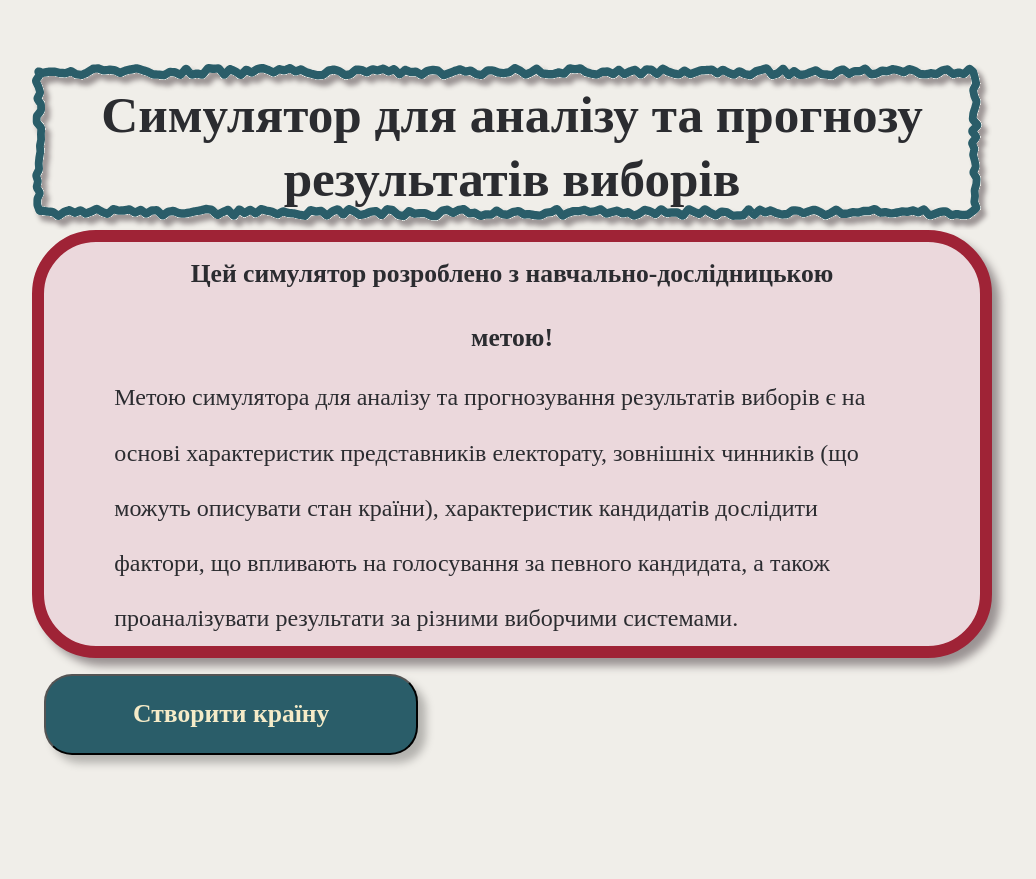
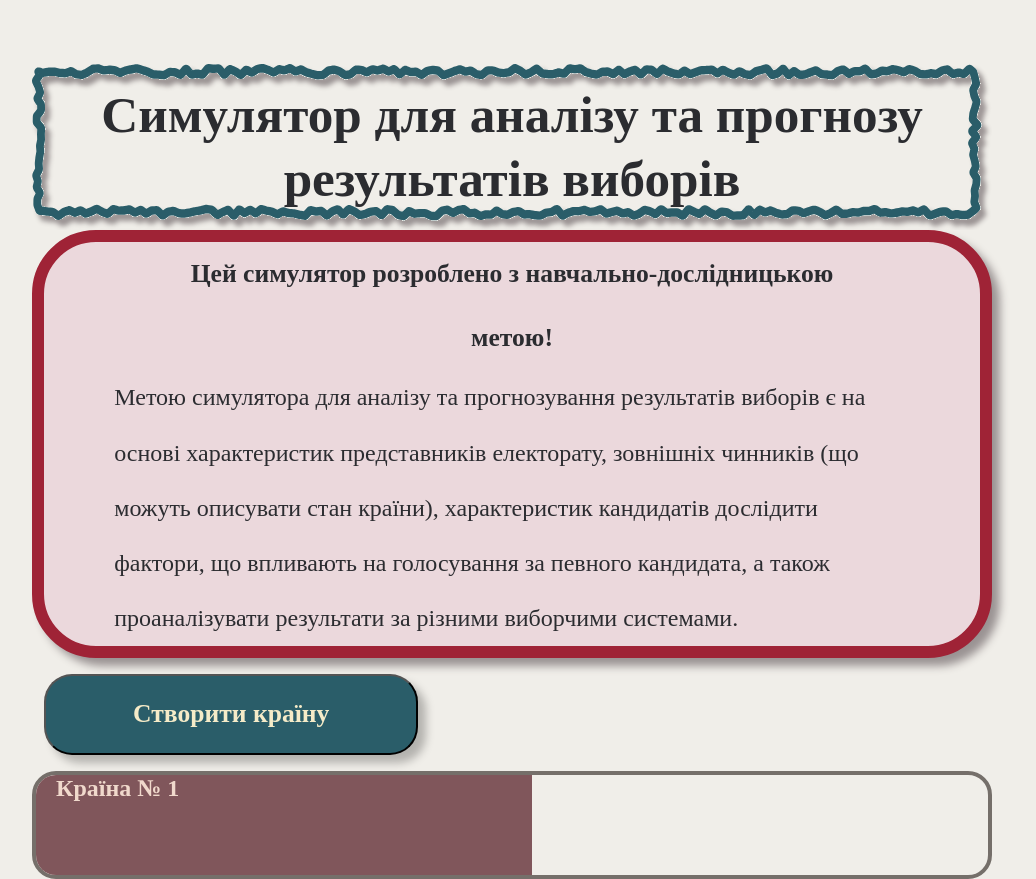
Before and after one commit to IrynaKlosovych/Bachelor-thesis, a React (Vite) app in the folder frontend/: page / in a window 1280 px wide. Both pictures are taken after a click on the button "Створити країну". Shown: the whole page, without its empty margins (128-1164 px from the left). Before the commit the page ends 800 px from the top, so only its background shows below. Built offline with nearby package versions, Linux system fonts and the light colour scheme.

Commit message:
feat(ui): add ability to create country and edit country name

```diff
--- a/frontend/package.json
+++ b/frontend/package.json
@@ -12,7 +12,9 @@
   },
   "dependencies": {
     "react": "^19.2.0",
-    "react-dom": "^19.2.0"
+    "react-dom": "^19.2.0",
+    "uuid": "^14.0.0",
+    "zustand": "^5.0.13"
   },
   "devDependencies": {
     "@eslint/js": "^9.39.1",
@@ -22,6 +24,7 @@
     "@types/node": "^24.10.1",
     "@types/react": "^19.2.5",
     "@types/react-dom": "^19.2.3",
+    "@types/uuid": "^10.0.0",
     "@vitejs/plugin-react": "^5.1.1",
     "@vitest/ui": "^4.1.5",
     "eslint": "^9.39.1",
--- /dev/null
+++ b/frontend/src/components/country/CountryLayout.tsx
@@ -0,0 +1,26 @@
+import styles from "../../styles/country/CountryLayout.module.css";
+import CountryNameInput from "./CountryNameInput";
+interface CountryLayoutProps {
+    id: string;
+    label: string;
+}
+
+export default function CountryLayout({ id, label }: CountryLayoutProps) {
+
+    return (
+        <div
+            className={styles['country-template']}>
+            <div>
+                <div className={styles['country-settings-panel']}>
+                    <div className={styles.wrapper}>
+                        <CountryNameInput id={id} label={label}/>
+                    </div>
+                    <div>
+                        <div></div>
+                        <div></div>
+                    </div>
+                </div>
+            </div>
+        </div>
+    );
+}
--- /dev/null
+++ b/frontend/src/components/country/CountryNameInput.tsx
@@ -0,0 +1,32 @@
+import { useState } from "react";
+import { useCountryStore } from "../../store/countryStore";
+import styles from "../../styles/country/CountryLayout.module.css";
+
+interface CountryNameProps {
+    id: string;
+    label: string;
+}
+
+export default function CountryNameInput({id, label}:CountryNameProps) {
+    const updateCountryLabel = useCountryStore(
+        (state) => state.updateCountryLabel
+    );
+    const [value, setValue] = useState(label);
+    return (
+        <input
+            className={styles["country-name"]}
+            value={value}
+            onChange={(e) => setValue(e.target.value)}
+            onBlur={() => {
+                const trimmed = value.trim();
+
+                if (trimmed === "") {
+                    setValue(label);
+                    return;
+                }
+
+                updateCountryLabel(id, trimmed);
+            }}
+        />
+    );
+}
--- a/frontend/src/components/country/CreateCountryButton.tsx
+++ b/frontend/src/components/country/CreateCountryButton.tsx
@@ -1,9 +1,18 @@
 import { CREATE_COUNTRY_BUTTON_MESSAGE } from "../../ui/messages";
 import styles from "../../styles/country/CreateCountryButton.module.css";
+import { useCountryStore } from "../../store/countryStore";
+
 export default function CreateCountryButton() {
+    const addCountry = useCountryStore(
+        (state) => state.addCountry
+    );
     return (
         <>
-            <button className={styles["create-country"]}>{CREATE_COUNTRY_BUTTON_MESSAGE}
+            <button
+                className={styles["create-country"]}
+                onClick={addCountry}
+            >
+                {CREATE_COUNTRY_BUTTON_MESSAGE}
             </button>
         </>
     );
--- a/frontend/src/components/windowSize/DefaultLayout.tsx
+++ b/frontend/src/components/windowSize/DefaultLayout.tsx
@@ -1,13 +1,26 @@
 import CreateCountryButtonContainer from "../country/CreateCountryButtonContainer";
 import DefaultMessage from "./DefaultMessage";
+import { useCountryStore } from "../../store/countryStore";
+import CountryLayout from "../country/CountryLayout";
 
 export default function DefaultLayout() {
+    const countries = useCountryStore(
+        (state) => state.countries
+    );
+
     return (
         <>
             <DefaultMessage></DefaultMessage>
             <CreateCountryButtonContainer></CreateCountryButtonContainer>
             <div className="country_stack">
-
+                {[...countries]
+                    .map((country) => (
+                        <CountryLayout
+                            key={country.componentId}
+                            id={country.id}
+                            label={country.label}
+                        />
+                    ))}
             </div>
         </>
     );
--- /dev/null
+++ b/frontend/src/store/countryStore.ts
@@ -0,0 +1,43 @@
+import { create } from "zustand";
+import { v4 as uuidv4 } from "uuid";
+import type { Country } from "../types/country";
+import { DEFAULT_VISIBLE_COUNTRY_NAME } from "../ui/messages";
+
+interface CountryStore {
+    countries: Country[];
+    addCountry: () => void;
+    updateCountryLabel: (id: string, label: string) => void;
+}
+
+export const useCountryStore = create<CountryStore>((set) => ({
+    countries: [],
+
+    addCountry: () => {
+        const id = uuidv4();
+
+        set((state) => {
+            const countryNum = state.countries.length + 1;
+
+            return {
+                countries: [
+                    ...state.countries,
+                    {
+                        id,
+                        componentId: `country_${id}`,
+                        label: `${DEFAULT_VISIBLE_COUNTRY_NAME} ${countryNum}`,
+                    },
+                ],
+            };
+        });
+    },
+
+    updateCountryLabel: (id, label) =>
+        set((state) => {
+            const updated = {
+                countries: state.countries.map((c) =>
+                    c.id === id ? { ...c, label } : c
+                ),
+            };
+            return updated;
+        }),
+}));
--- /dev/null
+++ b/frontend/src/styles/country/CountryLayout.module.css
@@ -0,0 +1,87 @@
+.country-template {
+    width: 100%;
+    display: flex;
+    justify-content: center;
+}
+
+.country-template>div {
+    width: 75%;
+    box-sizing: border-box;
+    overflow: hidden;
+
+    display: flex;
+    flex-direction: column;
+    align-items: flex-start;
+    padding: 0px;
+
+    border: 4px solid var(--hematite);
+    border-radius: 24px;
+}
+
+.country-settings-panel {
+    width: 100%;
+    display: flex;
+    flex-direction: row;
+}
+
+.country-settings-panel>div {
+    width: 50%;
+    display: block;
+}
+
+.country-settings-panel>div:last-child {
+    display: flex;
+    justify-content: flex-end;
+}
+
+/* .country-name {
+    box-sizing: border-box;
+    display: flex;
+    flex-direction: column;
+    justify-content: center;
+    align-items: flex-start;
+    padding: 0px 20px;
+
+    width: 40%; */
+    /* height: 100px; */
+
+    /* background: var(--rose-brown);
+
+    font-family: 'Roboto Slab';
+    font-style: normal;
+    font-weight: 700;
+    font-size: 24px;
+    line-height: 233%;
+
+    color: var(--peach-dust);
+
+    border: none;
+    outline: none;
+
+} */
+
+.wrapper {
+    position: relative;
+    width: 300px;
+    height: 100px;
+
+    display: flex;
+    align-items: center;
+
+    padding: 0 20px;
+    background: var(--rose-brown);
+}
+
+.country-name {
+    width: 100%;
+    border: none;
+    outline: none;
+    background: transparent;
+
+    font-family: 'Roboto Slab';
+    font-weight: 700;
+    font-size: 24px;
+    line-height: normal;
+
+    color: var(--peach-dust);
+}
--- /dev/null
+++ b/frontend/src/types/country.ts
@@ -0,0 +1,7 @@
+export interface Country {
+    id: string;
+
+    componentId: `country_${string}`;
+
+    label: string;
+}
--- a/frontend/src/ui/messages.tsx
+++ b/frontend/src/ui/messages.tsx
@@ -11,3 +11,4 @@ export const SCREEN_DEFAULT_MESSAGE = {
 };
 
 export const CREATE_COUNTRY_BUTTON_MESSAGE = "Створити країну"
+export const DEFAULT_VISIBLE_COUNTRY_NAME = "Країна №"
```
Also changed, not shown: 1 other file (tests, documents, lock files or other folders).
